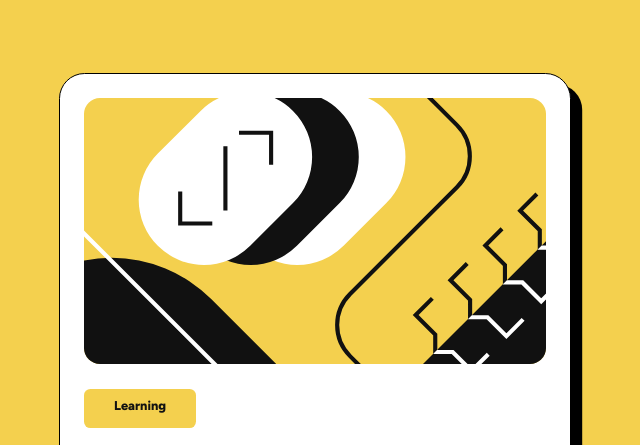
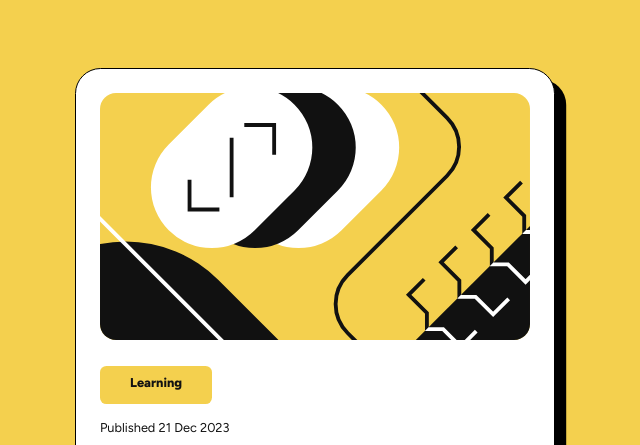
Before and after one commit to Zekrozs/Blog-test, a plain HTML site: page index.html in a window 1280 px wide. Shown: the top 445 px of the page, without its empty margins (325-965 px from the left). Drawn offline with Linux system fonts and the light colour scheme.

Commit message:
Add files via upload

```diff
--- a/Blog.css
+++ b/Blog.css
@@ -86,7 +86,7 @@ body{
 .card{background-color: var(--white);
 padding-inline: 1.5rem ;
 padding-block: 1.5rem 0.1rem ;
-max-width: 32rem;
+max-width: 30rem;
 
 border-radius: 1.6rem; border: solid 0.1rem black;
 box-shadow: 0.7rem 0.7rem }
```
